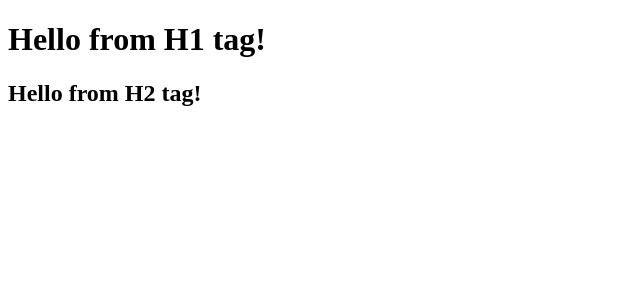
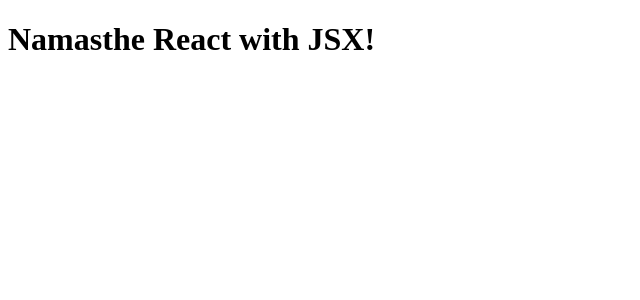
Before and after one commit to knamana/React-Learning, a React (Vite) app: page / in a window 1280 px wide. Shown: the top 300 px of the page, without its empty margins (0-640 px from the left). Built offline with nearby package versions, Linux system fonts and the light colour scheme.

Commit message:
using jsx

```diff
--- a/App.js
+++ b/App.js
@@ -1,29 +1,8 @@
 import React from "react";
 import ReactDOM from "react-dom/client";
 
-const parent = React.createElement("div",
-    {id: "parent"},
-    React.createElement("div",
-        {id: "child"},
-        [
-            React.createElement("h1",
-            {},
-            "Hello from H1 tag!"
-            ), React.createElement("h2",
-            {},
-            "Hello from H2 tag!"
-            )
-        ]
-    )
-);
+// using JSX
+const jsxHeading = <h1>Namasthe React with JSX!</h1>
 
 const root = ReactDOM.createRoot(document.getElementById("root"));
-root.render(parent);
-
-// creating a nested structure and adding siblings in child div
-// <div id="parent">
-//  <div id="child">
-//      <h1></h1>
-//      <h2></h2>
-//  </div>
-// </div>
+root.render(jsxHeading);
--- a/package.json
+++ b/package.json
@@ -3,7 +3,9 @@
   "version": "1.0.0",
   "description": "",
   "scripts": {
-    "test": "echo \"Error: no test specified\" && exit 1"
+    "test": "echo \"Error: no test specified\" && exit 1",
+    "start": "parcel index.html",
+    "build": "parcel build index.html"
   },
   "repository": {
     "type": "git",
```
